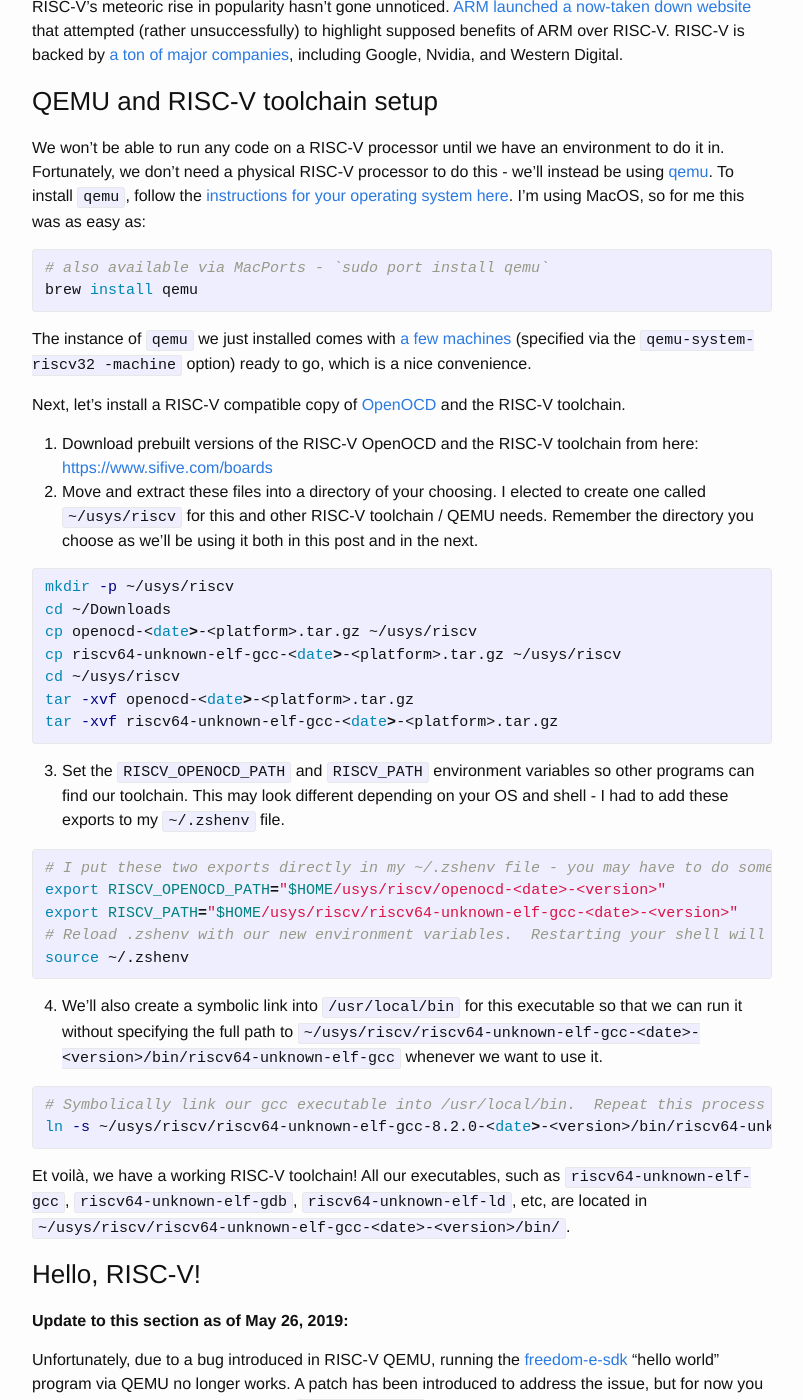
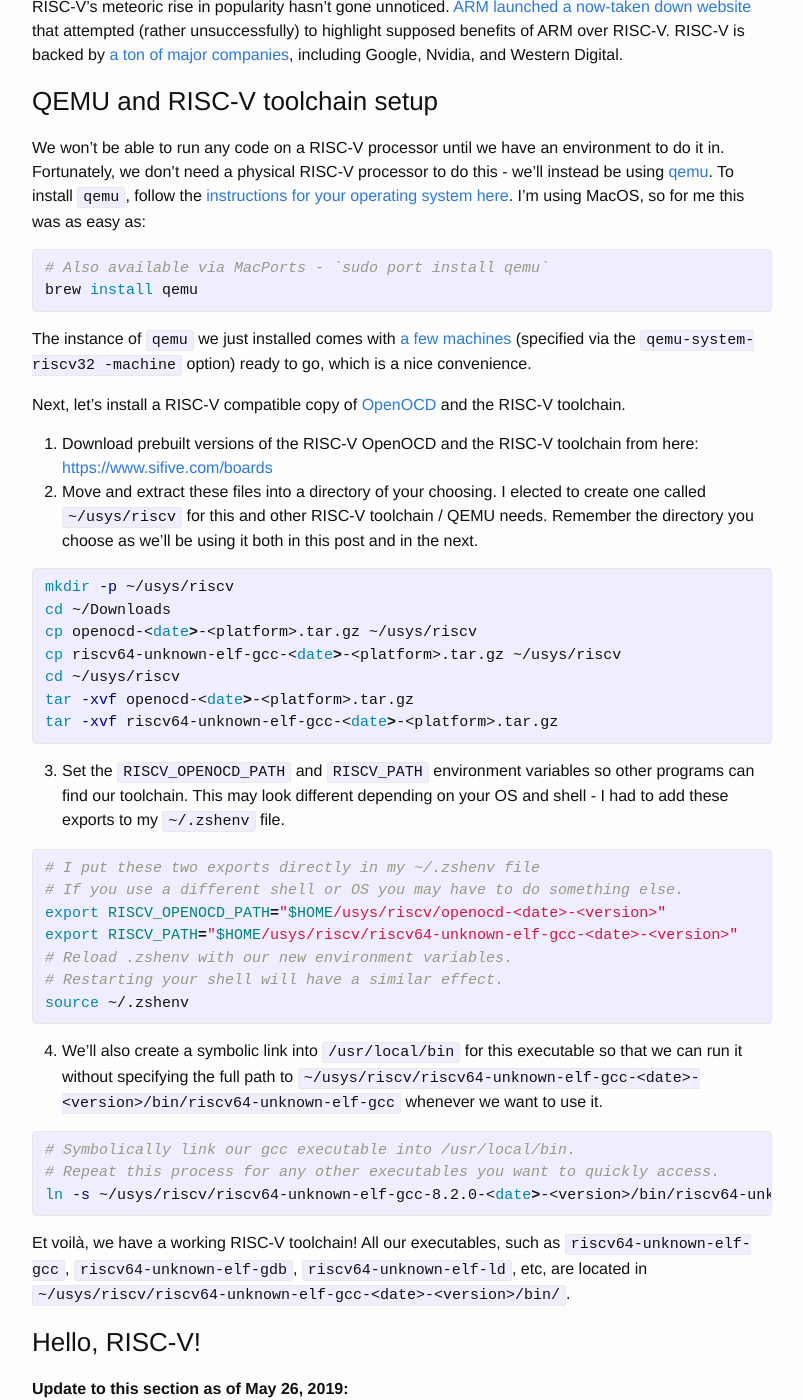
Before and after one commit to twilco/twilco.github.io, a Jekyll site: the page built from _posts/2019-03-10-riscv-from-scratch-1.markdown, in a window 1280 px wide and 1400 px high, scrolled down 916 px. Shown: the whole window, without its empty margins (238-1041 px from the left). Built offline with Jekyll 4.4.1, drawn with Linux system fonts in a browser that asks for light colours; comment, search, counter and statistics services are not loaded.

Commit message:
Move comments to new lines to prevent horizontal scroll

```diff
--- a/_posts/2019-03-10-riscv-from-scratch-1.markdown
+++ b/_posts/2019-03-10-riscv-from-scratch-1.markdown
@@ -28,7 +28,7 @@
 We won't be able to run any code on a RISC-V processor until we have an environment to do it in.  Fortunately, we don't need a physical RISC-V processor to do this - we'll instead be using [qemu](https://www.qemu.org).  To install `qemu`, follow the [instructions for your operating system here](https://www.qemu.org/download).  I'm using MacOS, so for me this was as easy as:
 
 {% highlight bash %}
-# also available via MacPorts - `sudo port install qemu`
+# Also available via MacPorts - `sudo port install qemu`
 brew install qemu
 {% endhighlight %}
 
@@ -51,10 +51,12 @@
 3. Set the `RISCV_OPENOCD_PATH` and `RISCV_PATH` environment variables so other programs can find our toolchain.  This may look different depending on your OS and shell - I had to add these exports to my `~/.zshenv` file.
 
 {% highlight bash %}
-# I put these two exports directly in my ~/.zshenv file - you may have to do something else.
+# I put these two exports directly in my ~/.zshenv file
+# If you use a different shell or OS you may have to do something else.
 export RISCV_OPENOCD_PATH="$HOME/usys/riscv/openocd-<date>-<version>"
 export RISCV_PATH="$HOME/usys/riscv/riscv64-unknown-elf-gcc-<date>-<version>"
-# Reload .zshenv with our new environment variables.  Restarting your shell will have a similar effect.
+# Reload .zshenv with our new environment variables.
+# Restarting your shell will have a similar effect.
 source ~/.zshenv
 {% endhighlight %}
 
@@ -62,7 +64,8 @@
 4. We'll also create a symbolic link into `/usr/local/bin` for this executable so that we can run it without specifying the full path to `~/usys/riscv/riscv64-unknown-elf-gcc-<date>-<version>/bin/riscv64-unknown-elf-gcc` whenever we want to use it.
 
 {% highlight bash %}
-# Symbolically link our gcc executable into /usr/local/bin.  Repeat this process for any other executables you want to quickly access.
+# Symbolically link our gcc executable into /usr/local/bin.
+# Repeat this process for any other executables you want to quickly access.
 ln -s ~/usys/riscv/riscv64-unknown-elf-gcc-8.2.0-<date>-<version>/bin/riscv64-unknown-elf-gcc /usr/local/bin
 {% endhighlight %}
 
```
